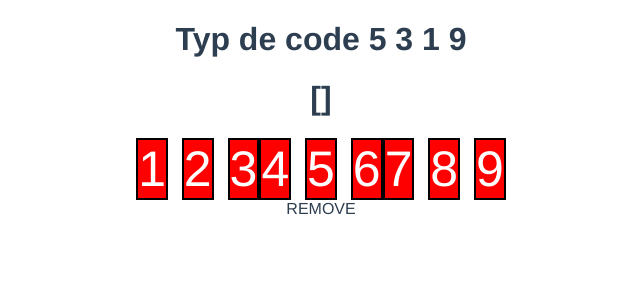
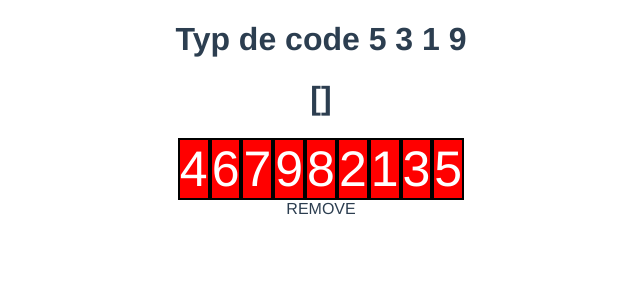
Before and after one commit to steffanvandepoll/labday2021, a Vue app: page /thething in a window 1280 px wide. Both pictures are taken after a click on the button "knop". Shown: the top 300 px of the page, without its empty margins (319-959 px from the left). Built offline with nearby package versions, Linux system fonts and the light colour scheme.

Commit message:
timeslot

```diff
--- a/src/views/TheThing.vue
+++ b/src/views/TheThing.vue
@@ -5,9 +5,8 @@
     <button v-if="level1" id="swift" @click="submitForm" v-on:keyup.enter="submitForm"  @mouseover="Random"> knop </button>
     <div v-else>
     <h1 id="ha">  {{vala}}</h1>
-    <div class="grid">  <button class="btn1" @click="plusone(1)" >1</button> <button @click="plusone(2)" class="btn2" >2</button> <button @click="plusone(3)" class="btn3">3</button>
-    <button @click="plusone(4)" class="btn4">4</button> <button @click="plusone(5)" class="btn5">5</button> <button  @click="plusone(6)" class="btn6">6</button>
-    <button @click="plusone(7)" class="btn7">7</button> <button @click="plusone(8)" class="btn8">8</button > <button  @click="plusone(9)" class="btn9">9</button>
+    <div class="grid">
+         <button v-for="(button, index ) in buttons" :class="'btn' + button" @click="plusone(button)" :key="index" >{{button}}</button>
     </div>
     <button class="remove" @click="remove" >REMOVE</button>
      </div>
@@ -26,6 +25,7 @@ data() {
     message: String,
     submitted: false,
     vala:[],
+    buttons: [1,2,3,4,5,6,7,8,9],
     goodanswer: [5,3,1,9],
     level1:true }
   },
@@ -41,18 +41,39 @@ submitForm(){
     this.level1 = false
         // this.$router.push("redemption")
     },
+
     plusone(value){
         this.vala.push(value)
-        console.log(this.vala)
+
+
         if(this.vala.sort().join(',')=== this.goodanswer.sort().join(',')){
-            this.$router.push("redemption")
-}
+            this.$router.push("redemption") }
 
     },
-    remove() {
-this.vala = []
-    }
+remove() {
+this.vala = [];
+let currentIndex = this.buttons.length,  randomIndex;
+
+  // While there remain elements to shuffle...
+  while (currentIndex != 0) {
+
+    // Pick a remaining element...
+    randomIndex = Math.floor(Math.random() * currentIndex);
+    currentIndex--;
+
+    // And swap it with the current element.
+    [this.buttons[currentIndex], this.buttons[randomIndex]] = [
+      this.buttons[randomIndex], this.buttons[currentIndex]];
+  }
+
+ },
+
     },
+ mounted: function () {
+  window.setInterval(() => {
+    this.remove()
+  }, 10000)
+},
     computed: {
 
     }
```
